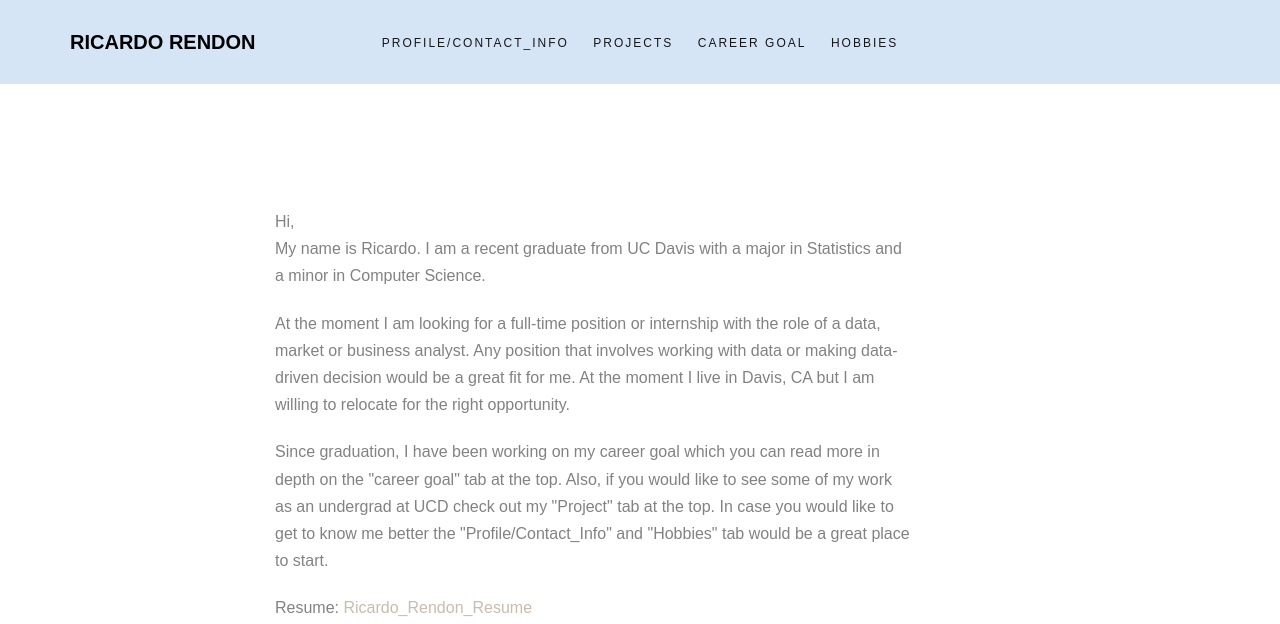
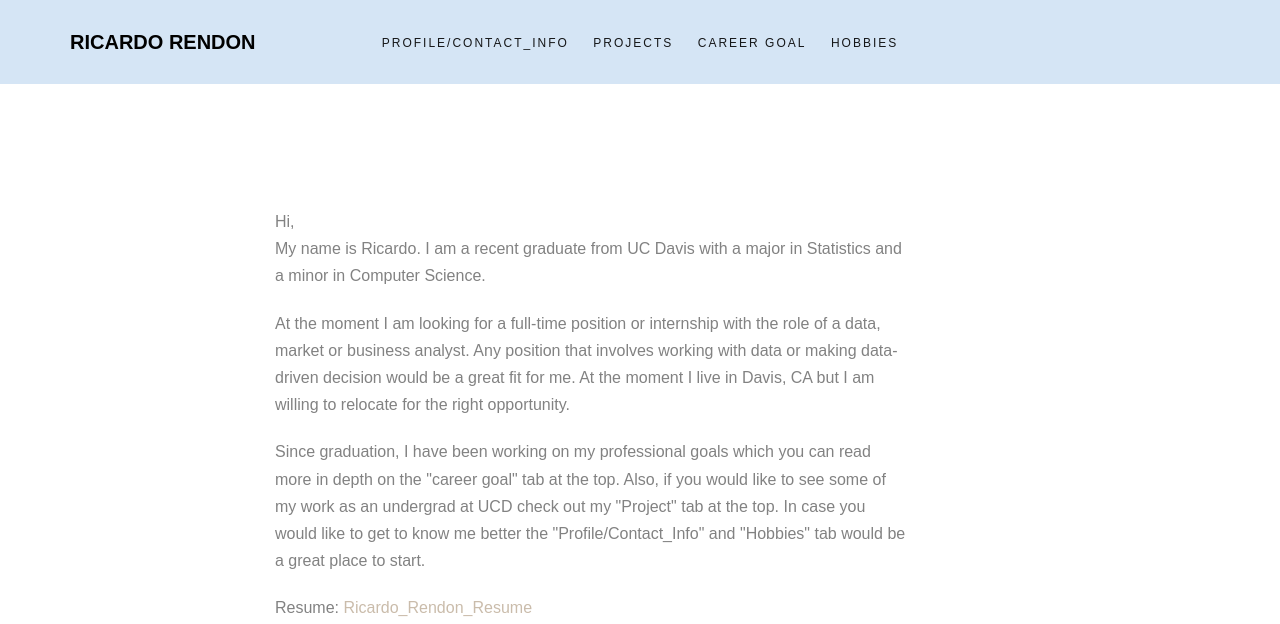
Before and after one commit to RicardoRendonR/ricardorendonr.github.io, a plain HTML site: page index.html in a window 1280 px wide. Shown: the top 624 px of the page. Drawn offline with Linux system fonts and the light colour scheme.

Commit message:
asdasdas

```diff
--- a/index.html
+++ b/index.html
@@ -84,7 +84,7 @@
 							<br>My name is Ricardo. I am a recent graduate from UC Davis with a major in Statistics and a minor in Computer Science.</p>
 						<p>At the moment I am looking for a full-time position or internship with the role of a data, market or business analyst. Any position that involves working with data or making data-driven decision would be a great fit for me. At the moment I live in Davis, CA but I am willing to relocate for the right opportunity.
 							 </p>
-						<p> Since graduation, I have been working on my career goal which you can read more in depth on the "career goal" tab at the top. Also, if you would like to see some of my work as an undergrad at UCD check out my "Project" tab at the top.
+						<p> Since graduation, I have been working on my professional goals which you can read more in depth on the "career goal" tab at the top. Also, if you would like to see some of my work as an undergrad at UCD check out my "Project" tab at the top.
 							 In case you would like to get to
 							 know me better the "Profile/Contact_Info" and "Hobbies" tab would be a great place to start.
 						 	</p>
```
Also changed, not shown: 2 other files.
